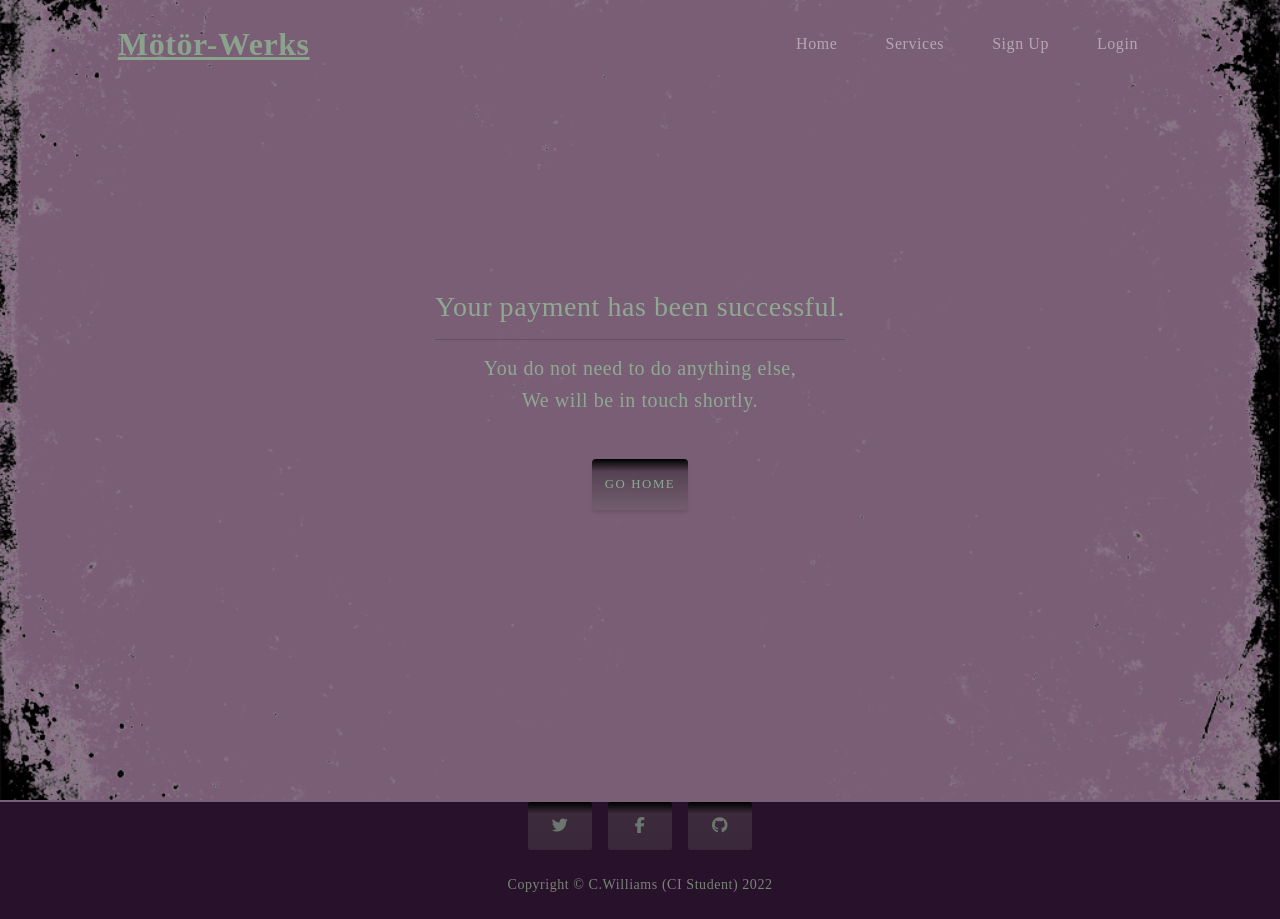
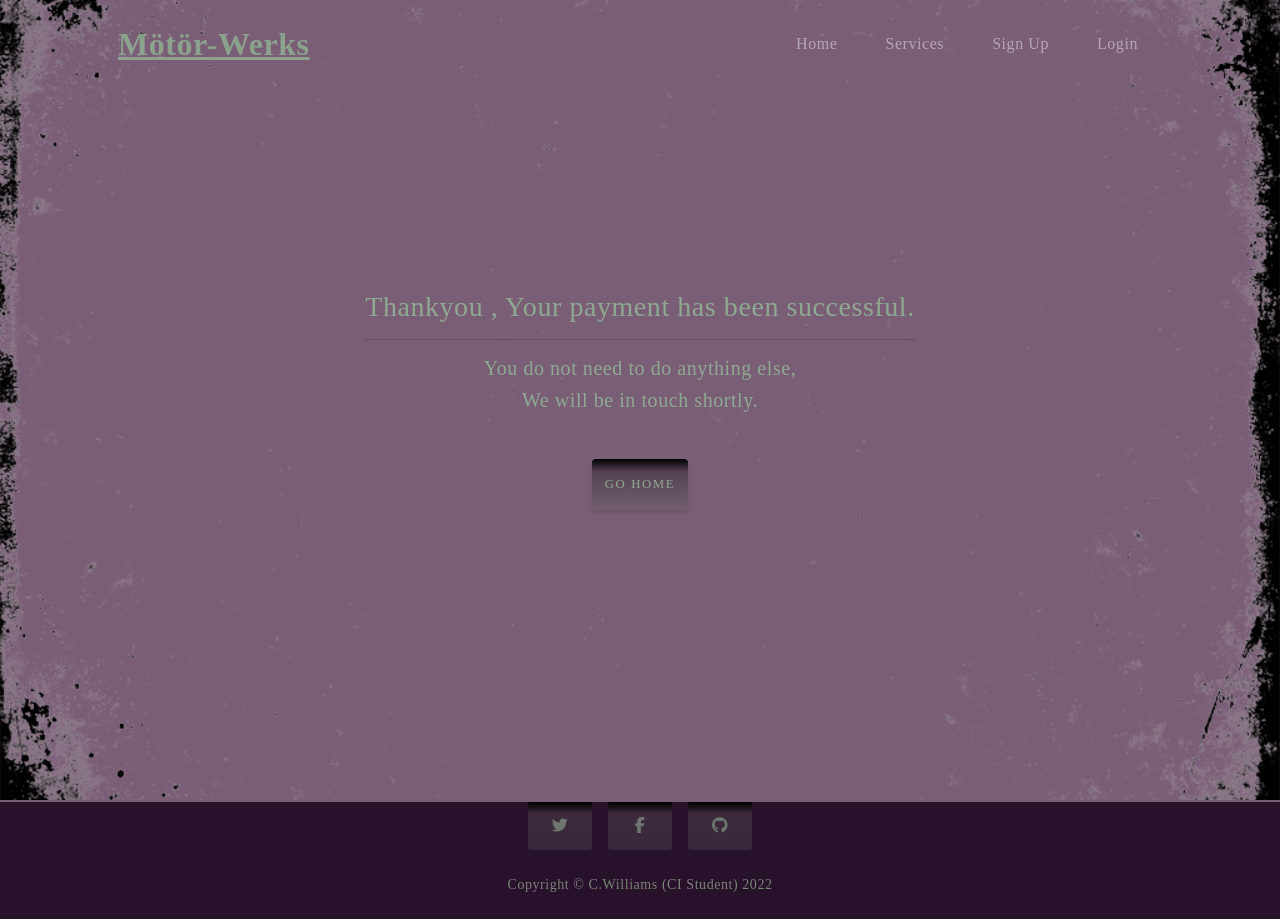
Before and after one commit to Chr15w1986/Motor-Werks, a Django app: page /payments/success/ in a window 1280 px wide. Run offline with Django 3.2, Linux system fonts and the light colour scheme; some libraries are stand-ins or nearby versions; some web fonts are replaced.

Commit message:
update username into stripe payments templates

```diff
--- a/payments/templates/payments/cancelled.html
+++ b/payments/templates/payments/cancelled.html
@@ -5,7 +5,7 @@
 
 <section class="section">
     <div class="container">
-        <h3>Sorry, Your payment failed.</h3>
+        <h3>Sorry {{ user.username }}, Your payment failed.</h3>
         <br>
         <a class="btn btn-secondary" href="{% url 'home' %}">GO HOME</a>
     </div>
--- a/payments/templates/payments/success.html
+++ b/payments/templates/payments/success.html
@@ -5,7 +5,7 @@
 
 <section class="section">
     <div class="container">
-        <h3>Your payment has been successful.</h3>
+        <h3>Thankyou {{ user.username }}, Your payment has been successful.</h3>
         <hr>
         <h5>You do not need to do anything else,</h5>
         <h5>We will be in touch shortly.</h5>
```
